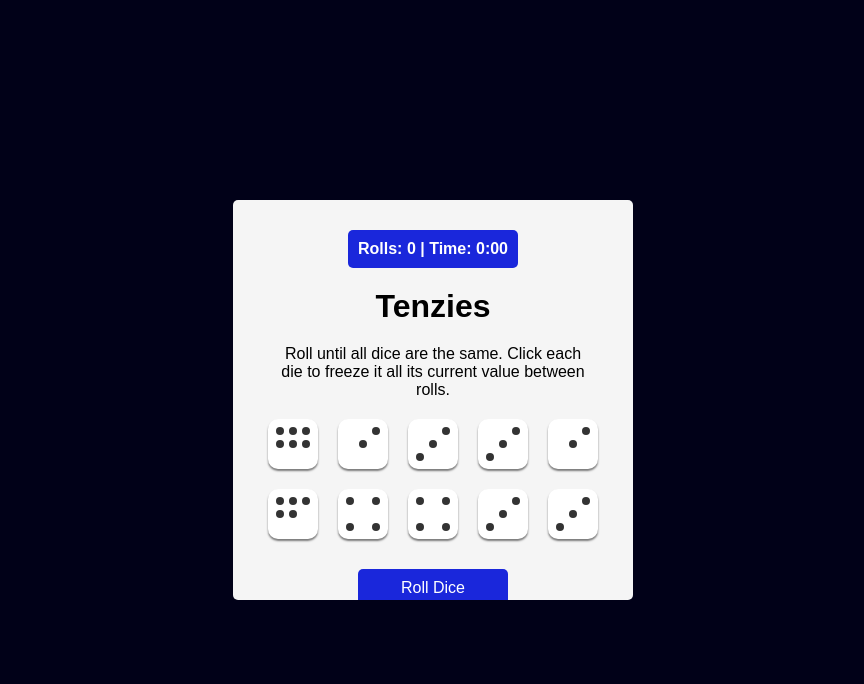
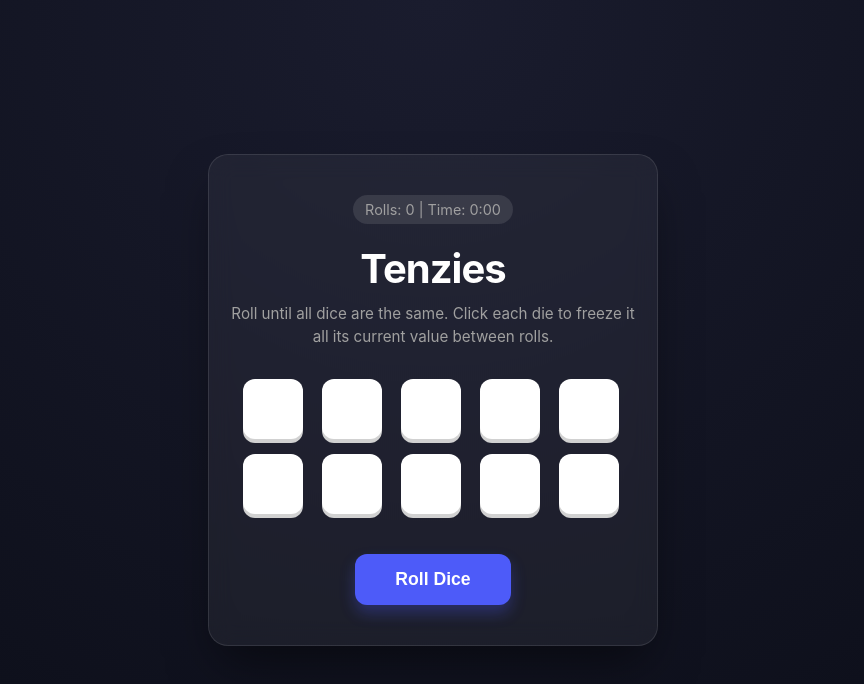
Before and after one commit to Mico1104/Tenzies-game, a React (Vite) app: page / in a window 1280 px wide. Shown: the top 684 px of the page, without its empty margins (207-1071 px from the left). Built offline with nearby package versions, Linux system fonts and the light colour scheme.

Commit message:
Update index.css
Improving the css styling using ai

```diff
--- a/src/index.css
+++ b/src/index.css
@@ -1,3 +1,13 @@
+:root {
+  --bg-dark: #0b0d17;
+  --glass-bg: rgba(255, 255, 255, 0.05);
+  --accent: #4d5bf9;
+  --accent-hover: #3a47d5;
+  --held-color: #59e391;
+  --text-light: #ffffff;
+  --text-dim: #a0a0a0;
+}
+
 * {
   margin: 0;
   padding: 0;
@@ -5,161 +15,130 @@
 }
 
 body {
-  background-color: rgb(1, 1, 24);
-  margin: 0;
-  padding: 20px;
-  height: 100vh;
+  background-color: var(--bg-dark);
+  background-image: radial-gradient(circle at top, #1a1c2e, #0b0d17);
+  min-height: 100vh;
   display: flex;
-  flex-direction: column;
   justify-content: center;
   align-items: center;
-  font-family: sans-serif;
-}
-
-div#root {
-  height: 100%;
-  width: 100%;
-  max-height: 400px;
-  max-width: 400px;
+  font-family: 'Inter', system-ui, sans-serif;
+  color: var(--text-light);
+  padding: 20px;
 }
 
 .tenzies {
-  background-color: #F5F5F5;
-  height: 100%;
-  border-radius: 5px;
+  background: var(--glass-bg);
+  backdrop-filter: blur(12px);
+  border: 1px solid rgba(255, 255, 255, 0.1);
+  padding: 40px 20px;
+  border-radius: 20px;
+  width: 100%;
+  max-width: 450px;
   display: flex;
-  justify-content: start;
+  flex-direction: column;
   align-items: center;
-  flex-direction: column;
-  padding-top: 30px;
-  overflow: scroll;
-  scroll-behavior: smooth;
-  scrollbar-width: thin;
-  padding-bottom: 20px;
+  box-shadow: 0 25px 50px -12px rgba(0, 0, 0, 0.5);
+  text-align: center;
+}
+
+.stats {
+  display: flex;
+  gap: 20px;
+  margin-bottom: 20px;
+}
+
+.stats p {
+  font-size: 0.9rem;
+  background: rgba(255, 255, 255, 0.1);
+  padding: 6px 12px;
+  border-radius: 20px;
+  color: var(--text-dim);
 }
 
 #title {
-  text-align: center;
-  margin-bottom: 20px;
+  font-size: 2.5rem;
+  margin-bottom: 10px;
+  letter-spacing: -1px;
 }
 
 #text {
-  margin-bottom: 20px;
-  text-align: center;
-  max-width: 80%;
+  color: var(--text-dim);
+  font-size: 0.95rem;
+  margin-bottom: 30px;
+  line-height: 1.5;
 }
 
 main {
+  /* Responsive Grid: adapts to screen size automatically */
   display: grid;
-  grid-template-columns: repeat(5, 50px);
-  justify-content: center;
-  align-content: center;
-  gap: 20px;
-  margin-bottom: 30px;
+  grid-template-columns: repeat(auto-fit, minmax(60px, 1fr));
+  width: 100%;
+  max-width: 380px;
+  gap: 15px;
+  margin-bottom: 40px;
 }
 
+/* Updated Dice Styling */
 .dice-button {
-  display: grid;
-  grid-template-areas:
-  "a . b"
-  "c d e"
-  "f . g";
-  grid-template-columns: repeat(3, 1fr);
-  grid-template-rows: repeat(3, 1fr);
-  width: 50px;
-  height: 50px;
-  border-radius: 10px;
-  font-size: 1rem;
-  padding: 5px;
+  width: 60px;
+  height: 60px;
+  background-color: white;
+  border-radius: 12px;
+  cursor: pointer;
   border: none;
-  box-shadow: 0 2px 2px rgba(0, 0, 0, 0.5);
+  transition: all 0.2s cubic-bezier(0.175, 0.885, 0.32, 1.275);
+  display: flex;
+  justify-content: center;
+  align-items: center;
+  box-shadow: 0 4px 0px #d1d1d1;
 }
 
-.pip {
-  display: block;
-  width: 8px;
-  height: 8px;
-  border-radius: 50%;
-  background-color: #333;
-  align-self: center;
-  justify-self: center;
+.dice-button:hover {
+  transform: translateY(-2px);
 }
 
-.face-1 .pip{
-  grid-area: d;
+.dice-button:active {
+  transform: translateY(2px);
+  box-shadow: 0 0px 0px transparent;
 }
 
-.face-2 .pip:nth-child(1) {
-  grid-area: b;
-}
-.face-2 .pip:nth-child(2) {
-  grid-area: d;
+/* State for held dice */
+.dice-button[style*="background-color: rgb(89, 227, 145)"],
+.dice-button.held {
+  background-color: var(--held-color) !important;
+  box-shadow: 0 4px 0px #3db874;
 }
 
-.face-3 .pip:nth-child(1) {
-  grid-area: b;
-}
-.face-3 .pip:nth-child(2) {
-  grid-area: d;
-}
-.face-3 .pip:nth-child(3){
-  grid-area: f;
+/* Improved Roll Button */
+.roll-button {
+  padding: 15px 40px;
+  font-size: 1.1rem;
+  font-weight: 700;
+  border: none;
+  border-radius: 12px;
+  background-color: var(--accent);
+  color: white;
+  cursor: pointer;
+  transition: all 0.2s ease;
+  box-shadow: 0 8px 15px rgba(77, 91, 249, 0.3);
 }
 
-.face-4 .pip:nth-child(1){
-  grid-area: a;
-}
-.face-4 .pip:nth-child(2){
-  grid-area: b;
-}
-.face-4 .pip:nth-child(3){
-  grid-area: f;
-}
-.face-4 .pip:nth-child(4){
-  grid-area: g;
+.roll-button:hover {
+  background-color: var(--accent-hover);
+  transform: scale(1.05);
 }
 
-.face-6 {
-  grid-template-areas:
-  "a . b"
-  "c . e"
-  "f . g";
+.roll-button:active {
+  transform: scale(0.98);
 }
 
-#time {
-  font-weight: 700;
-  background-color: rgb(26, 39, 219);
-  color: white;
-  border-radius: 5px;
-  padding: 10px;
-  margin-bottom: 20px;
-}
-
-.roll-button {
-  padding: 10px 0;
-  width: 150px;
-  text-wrap: nowrap;
-  font-size: 1em;
-  border: none;
-  background-color: rgb(26, 39, 219);
-  color: white;
-  border-radius: 5px;
-  margin: 0 auto;
-}
-
-
-.roll-box {
-  margin: 0 auto;
-}
-
+/* Accessibility & Utility */
 .sr-only {
   position: absolute;
+  clip: rect(1px, 1px, 1px, 1px);
+  padding: 0;
+  border: 0;
+  height: 1px;
   width: 1px;
-  height: 1px;
-  padding: 0;
-  margin: -1px;
   overflow: hidden;
-  clip: rec(0, 0, 0, 0);
-  white-space: nowrap;
-  border: 0;
 }
```
